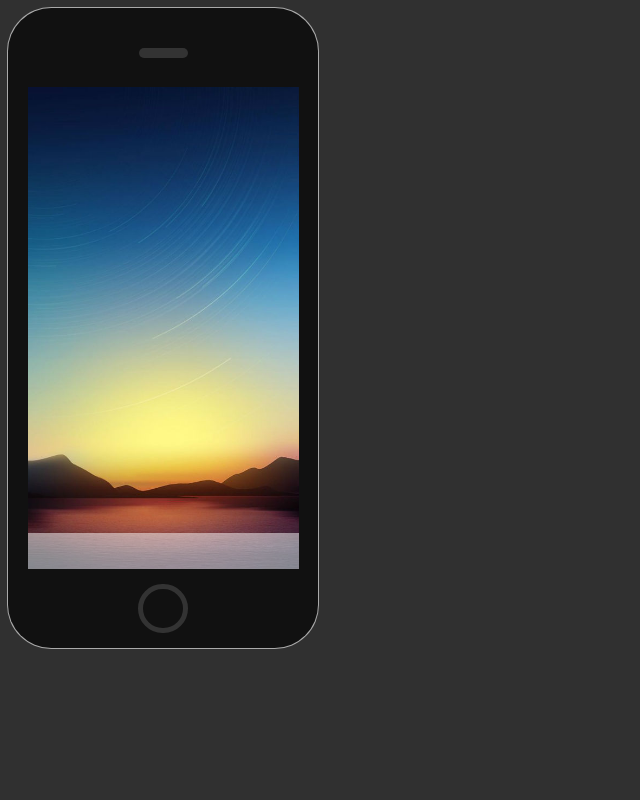
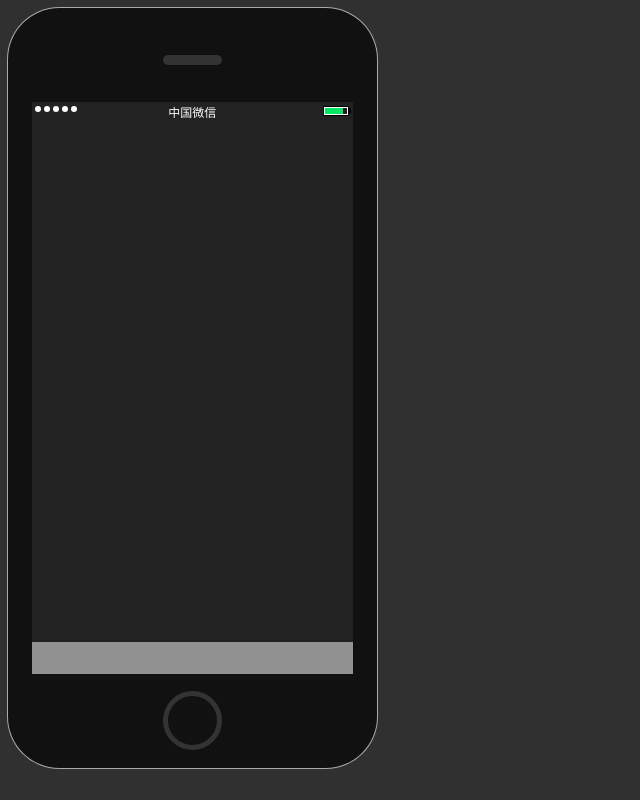
Before and after one commit to valaxy/css-iPhone, a website: page demo/index.html in a window 1280 px wide. Shown: the whole page, without its empty margins (0-640 px from the left). Drawn offline with Linux system fonts and the light colour scheme.

Commit message:
refactor

```diff
--- a/demo/index.scss
+++ b/demo/index.scss
@@ -6,8 +6,5 @@ body {
 }
 
 .iphone {
-	@include iphone();
-	//.net { @include net; }
-	//.battery { @include battery; }
-	//.operator { @include operator; }
+	@include iphone(null, 95vh);
 }
--- a/iphone.scss
+++ b/iphone.scss
@@ -26,12 +26,10 @@ $DEVICE_DEFAULT_HEIGHT: 80vh;
 $DEVICE_DEFAULT_WIDTH: $DEVICE_DEFAULT_HEIGHT / $DEVICE_RATIO;
 $SCREEN_RATIO: 1334 / 750;
 
-// calc const
-$PADDING_HORIZONTAL: 30px;
-$PADDING_VERTICAL: 100px;
-$SCREEN_LEFT: $PADDING_HORIZONTAL;
-$SCREEN_TOP: $PADDING_VERTICAL;
-$BOTTOM_MENU_RATIO: 98 / 1334;
+// radio base DEVICE
+$SCREEN_HEIGHT_RATIO: 103.9 / 138.1;
+$TOP_BAR_HEIGHT_RATIO: 40 / 1334 * $SCREEN_HEIGHT_RATIO;
+$BOTTOM_MENU_HEIGHT_RATIO: 98 / 1334 * $SCREEN_HEIGHT_RATIO;
 
 @mixin horizontalCenter {
 	position:     absolute;
@@ -69,6 +67,8 @@ $BOTTOM_MENU_RATIO: 98 / 1334;
 	$screenWidth: $screenHeight / $SCREEN_RATIO;
 	$paddingHorizontal: ($deviceWidth - $screenWidth) / 2;
 	$paddingVertical: ($deviceHeight - $screenHeight) / 2;
+	$topBarHeight: $deviceHeight * $TOP_BAR_HEIGHT_RATIO;
+	$bottomMenuHeight: $deviceHeight * $BOTTOM_MENU_HEIGHT_RATIO;
 
 	& {
 		position:      relative;
@@ -86,7 +86,7 @@ $BOTTOM_MENU_RATIO: 98 / 1334;
 		content:         '';
 		height:          $screenHeight;
 		width:           $screenWidth;
-		background:      #ddd url('../resource/background.jpg') no-repeat;
+		background:      #222; // url('../resource/background.jpg') no-repeat;
 		background-size: 100% 100%;
 	}
 
@@ -108,7 +108,7 @@ $BOTTOM_MENU_RATIO: 98 / 1334;
 		@include horizontalCenter;
 		bottom:     $paddingVertical;
 		width:      $screenWidth;
-		height:     $screenHeight * $BOTTOM_MENU_RATIO;
+		height:     $screenHeight * $BOTTOM_MENU_HEIGHT_RATIO;
 		background: white;
 		z-index:    1;
 		opacity:    0.5;
@@ -125,71 +125,70 @@ $BOTTOM_MENU_RATIO: 98 / 1334;
 		top:           $paddingVertical / 2;
 	}
 
+	// 信号强度
+	.net {
+		$COLOR: white;
+		$SIZE: 6px;
+		$DISTANCE: 9px;
+		position:      absolute;
+		left:          $paddingHorizontal + $deviceWidth * 0.01;
+		top:           $paddingVertical + $deviceHeight * 0.005;
+		content:       '';
+		width:         $SIZE;
+		height:        $SIZE;
+		border-radius: 100%;
+		background:    $COLOR;
+		z-index:       1;
+		box-shadow:    $DISTANCE 0 $COLOR, $DISTANCE*2 0 $COLOR, $DISTANCE*3 0 $COLOR, $DISTANCE*4 0 $COLOR;
+	}
+
+	// 运营商
+	.operator {
+		&:before {
+			@include horizontalCenter;
+			top:         $paddingVertical + $deviceHeight * 0.001;
+			content:     '中国微信';
+			z-index:     1;
+			width:       100%;
+			text-align:  center;
+			color:       white;
+			font-size:   12px;
+			font-family: 'Microsoft YaHei';
+		}
+	}
+
+	// 电池
+	.battery {
+		width:      24px;
+		height:     8px;
+		background: transparent;
+		border:     1px solid black;
+		box-shadow: 0 0 0 1px white inset;
+		position:   absolute;
+		right:      $paddingHorizontal + $deviceWidth * 0.01;
+		top:        $paddingVertical + $deviceHeight * 0.005;
+		z-index:    1;
+
+		&:before {
+			content:    '';
+			width:      18px;
+			height:     6px;
+			background: #06e563;
+			position:   absolute;
+			left:       1px;
+			top:        1px;
+		}
+
+		&:after {
+			content:                    '';
+			width:                      2px;
+			height:                     6px;
+			background:                 black;
+			position:                   absolute;
+			right:                      -3px;
+			border-top-right-radius:    2px;
+			border-bottom-right-radius: 2px;
+			top:                        1px;
+		}
+	}
 }
-
-//// 信号强度
-//@mixin net {
-//	$COLOR: white;
-//	$SIZE: 6px;
-//	$DISTANCE: 9px;
-//	position:      absolute;
-//	left:          $SCREEN_LEFT + 3px;
-//	top:           $SCREEN_TOP + 6px;
-//	content:       '';
-//	width:         $SIZE;
-//	height:        $SIZE;
-//	border-radius: 100%;
-//	background:    $COLOR;
-//	z-index:       1;
-//	box-shadow:    $DISTANCE 0 $COLOR, $DISTANCE*2 0 $COLOR, $DISTANCE*3 0 $COLOR, $DISTANCE*4 0 $COLOR;
-//}
-//
-//// 电池
-//@mixin battery {
-//	width:      24px;
-//	height:     8px;
-//	background: transparent;
-//	border:     1px solid black;
-//	box-shadow: 0 0 0 1px white inset;
-//	position:   absolute;
-//	right:      $SCREEN_LEFT + 5px;
-//	top:        $SCREEN_TOP + 5px;
-//	z-index:    1;
-//
-//	&:before {
-//		content:    '';
-//		width:      18px;
-//		height:     6px;
-//		background: #06e563;
-//		position:   absolute;
-//		left:       1px;
-//		top:        1px;
-//	}
-//
-//	&:after {
-//		content:                    '';
-//		width:                      2px;
-//		height:                     6px;
-//		background:                 black;
-//		position:                   absolute;
-//		right:                      -3px;
-//		border-top-right-radius:    2px;
-//		border-bottom-right-radius: 2px;
-//		top:                        1px;
-//	}
-//}
-//
-//// 运营商
-//@mixin operator() {
-//	&:before {
-//		@include horizontalCenter;
-//		top:         $SCREEN_TOP + 2px;
-//		content:     '中国微信';
-//		z-index:     1;
-//		width:       100%;
-//		text-align:  center;
-//		color:       white;
-//		font-size:   12px;
-//		font-family: 'Microsoft YaHei';
-//	}
-//}
```
Also changed, not shown: demo/index.css.
